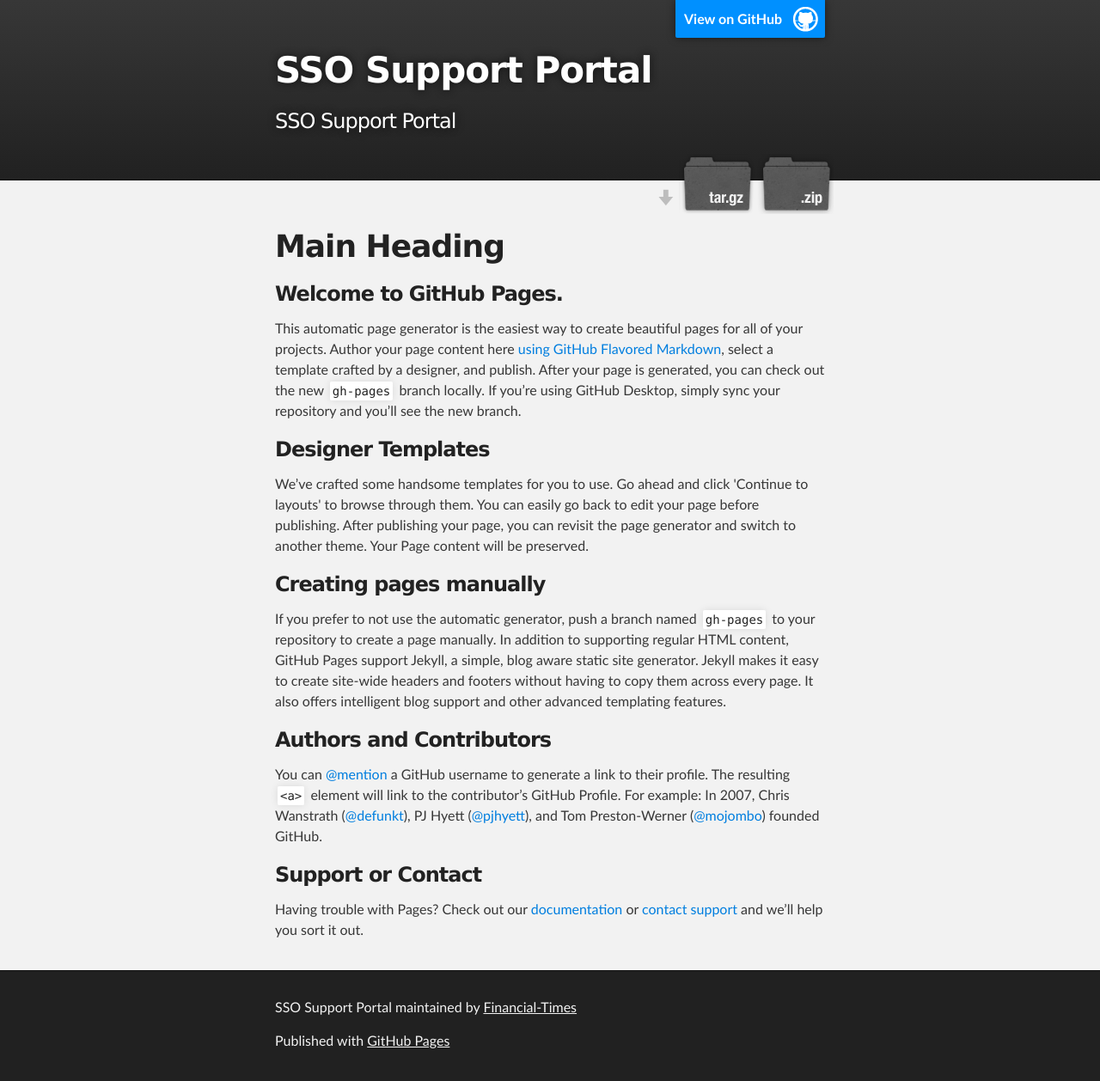
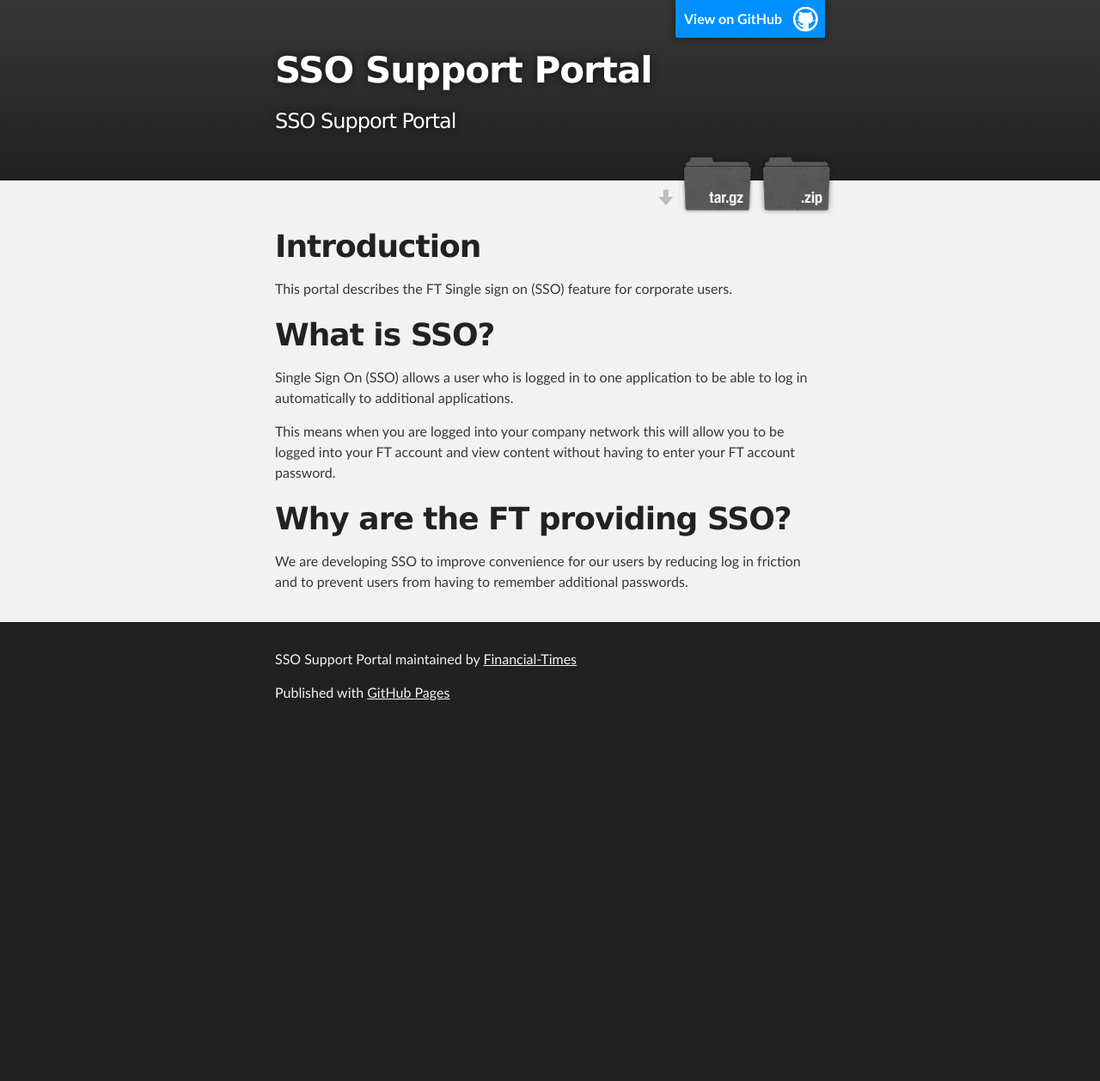
Before and after one commit to Financial-Times/sso-support, a Jekyll site: the page index.html, which Jekyll copies as it is, in a window 1280 px wide. Shown: the whole page at 86% size. Built offline with Jekyll 4.4.1, drawn with Linux system fonts in a browser that asks for light colours; after the commit the page ends 900 px from its top, so only the background shows below that.

```diff
--- a/index.html
+++ b/index.html
@@ -32,32 +32,21 @@
     <div id="main_content_wrap" class="outer">
       <section id="main_content" class="inner">
         <h1>
-<a id="main-heading" class="anchor" href="#main-heading" aria-hidden="true"><span aria-hidden="true" class="octicon octicon-link"></span></a>Main Heading</h1>
+<a id="introduction" class="anchor" href="#introduction" aria-hidden="true"><span aria-hidden="true" class="octicon octicon-link"></span></a>Introduction</h1>
 
-<h3>
-<a id="welcome-to-github-pages" class="anchor" href="#welcome-to-github-pages" aria-hidden="true"><span aria-hidden="true" class="octicon octicon-link"></span></a>Welcome to GitHub Pages.</h3>
+<p>This portal describes the FT Single sign on (SSO) feature for corporate users.</p>
 
-<p>This automatic page generator is the easiest way to create beautiful pages for all of your projects. Author your page content here <a href="https://guides.github.com/features/mastering-markdown/">using GitHub Flavored Markdown</a>, select a template crafted by a designer, and publish. After your page is generated, you can check out the new <code>gh-pages</code> branch locally. If you’re using GitHub Desktop, simply sync your repository and you’ll see the new branch.</p>
+<h1>
+<a id="what-is-sso" class="anchor" href="#what-is-sso" aria-hidden="true"><span aria-hidden="true" class="octicon octicon-link"></span></a>What is SSO?</h1>
 
-<h3>
-<a id="designer-templates" class="anchor" href="#designer-templates" aria-hidden="true"><span aria-hidden="true" class="octicon octicon-link"></span></a>Designer Templates</h3>
+<p>Single Sign On (SSO) allows a user who is logged in to one application to be able to log in automatically to additional applications.</p>
 
-<p>We’ve crafted some handsome templates for you to use. Go ahead and click 'Continue to layouts' to browse through them. You can easily go back to edit your page before publishing. After publishing your page, you can revisit the page generator and switch to another theme. Your Page content will be preserved.</p>
+<p>This means when you are logged into your company network this will allow you to be logged into your FT account and view content without having to enter your FT account password.</p>
 
-<h3>
-<a id="creating-pages-manually" class="anchor" href="#creating-pages-manually" aria-hidden="true"><span aria-hidden="true" class="octicon octicon-link"></span></a>Creating pages manually</h3>
+<h1>
+<a id="why-are-the-ft-providing-sso" class="anchor" href="#why-are-the-ft-providing-sso" aria-hidden="true"><span aria-hidden="true" class="octicon octicon-link"></span></a>Why are the FT providing SSO?</h1>
 
-<p>If you prefer to not use the automatic generator, push a branch named <code>gh-pages</code> to your repository to create a page manually. In addition to supporting regular HTML content, GitHub Pages support Jekyll, a simple, blog aware static site generator. Jekyll makes it easy to create site-wide headers and footers without having to copy them across every page. It also offers intelligent blog support and other advanced templating features.</p>
-
-<h3>
-<a id="authors-and-contributors" class="anchor" href="#authors-and-contributors" aria-hidden="true"><span aria-hidden="true" class="octicon octicon-link"></span></a>Authors and Contributors</h3>
-
-<p>You can <a href="https://help.github.com/articles/basic-writing-and-formatting-syntax/#mentioning-users-and-teams" class="user-mention">@mention</a> a GitHub username to generate a link to their profile. The resulting <code>&lt;a&gt;</code> element will link to the contributor’s GitHub Profile. For example: In 2007, Chris Wanstrath (<a href="https://github.com/defunkt" class="user-mention">@defunkt</a>), PJ Hyett (<a href="https://github.com/pjhyett" class="user-mention">@pjhyett</a>), and Tom Preston-Werner (<a href="https://github.com/mojombo" class="user-mention">@mojombo</a>) founded GitHub.</p>
-
-<h3>
-<a id="support-or-contact" class="anchor" href="#support-or-contact" aria-hidden="true"><span aria-hidden="true" class="octicon octicon-link"></span></a>Support or Contact</h3>
-
-<p>Having trouble with Pages? Check out our <a href="https://help.github.com/pages">documentation</a> or <a href="https://github.com/contact">contact support</a> and we’ll help you sort it out.</p>
+<p>We are developing SSO to improve convenience for our users by reducing log in friction and to prevent users from having to remember additional passwords.</p>
       </section>
     </div>
 
```
Also changed, not shown: params.json (+1 -1 lines).
